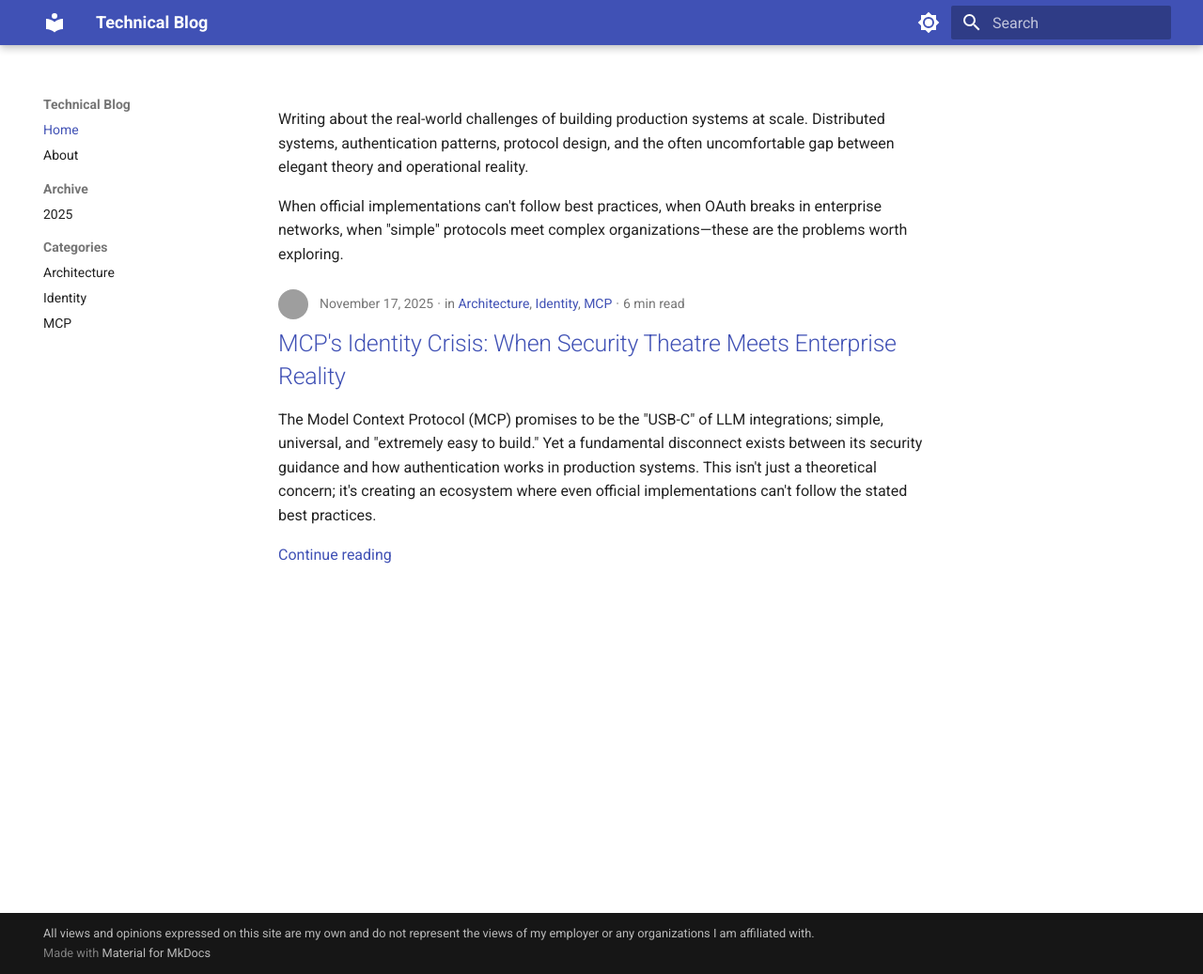
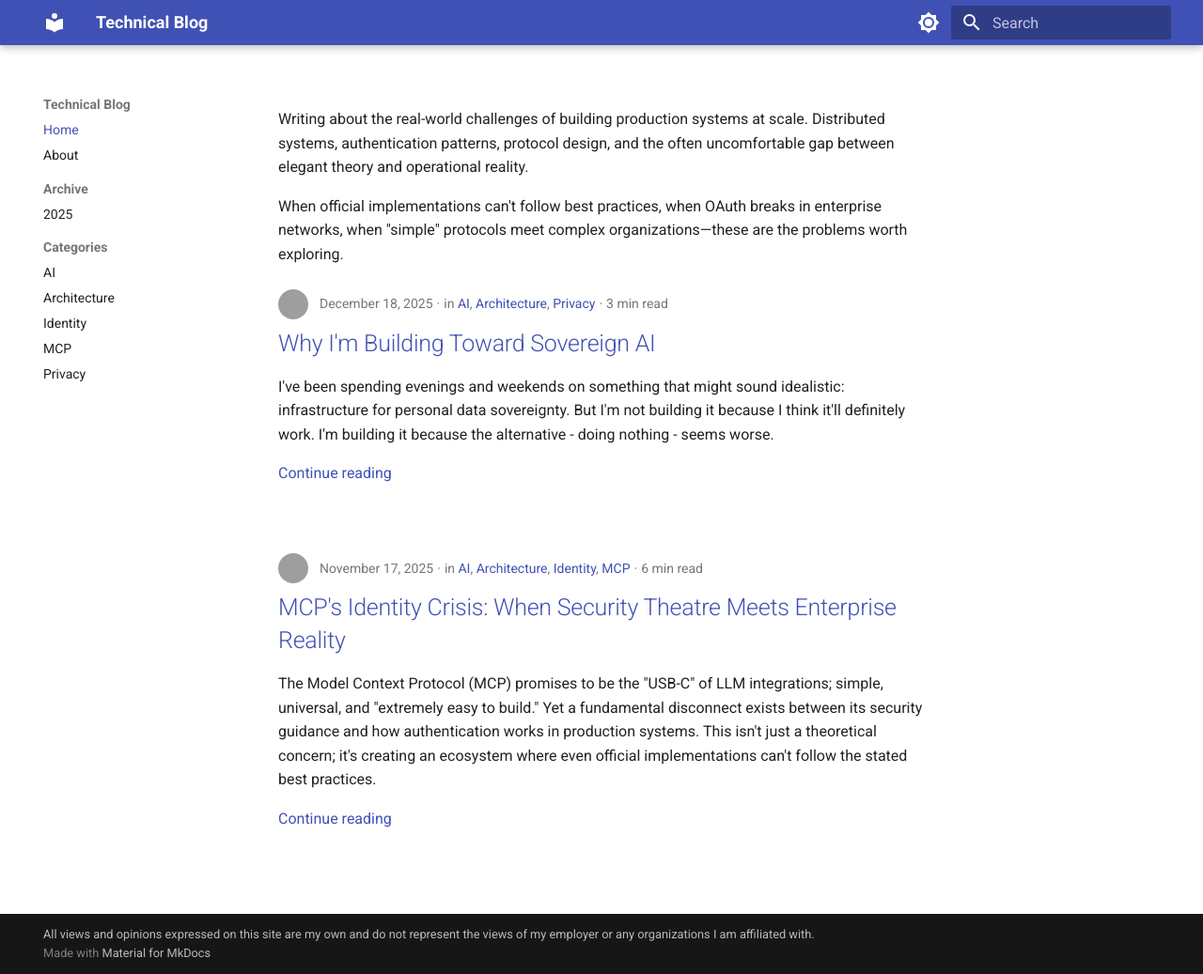
Before and after one commit to peteski22/blog, an MkDocs documentation site: the page built from docs/index.md, in a window 1280 px wide and 1037 px high. Shown: the whole window at 94% size. Built offline with MkDocs 1.6.1 and Material for MkDocs 9.7.7, drawn with Linux system fonts in a browser that asks for light colours; some of the changed lines change nothing that is shown; grey boxes are pictures that could not be loaded.

Commit message:
Sovereign AI blog post + add category to MCP post (#5)

```diff
--- /dev/null
+++ b/docs/posts/building-toward-sovereign-ai.md
@@ -0,0 +1,64 @@
+---
+date: 2025-12-18
+authors:
+  - peteski
+categories:
+  - AI
+  - Architecture
+  - Privacy
+---
+
+# Why I'm Building Toward Sovereign AI
+
+I've been spending evenings and weekends on something that might sound idealistic: infrastructure for personal data sovereignty. But I'm not building it because I think it'll definitely work. I'm building it because the alternative - doing nothing - seems worse.
+
+<!-- more -->
+
+## The Problem
+
+The AI industry runs on a surveillance economy. Your context - browsing history, messages, photos, location patterns, the texture of your daily life - gets harvested, aggregated, and used to train models. You're an unpaid data labourer for systems that may eventually replace you.
+
+This isn't a conspiracy theory. It's the business model. "Free" services aren't free; you pay with your data, and that data has real value. Some economists call this technofeudalism - platforms extracting rent from users who can't meaningfully opt out. They use your context to build AI that serves their interests, not yours. And their interests are straightforward: returns for shareholders, leverage for owners.
+
+## The Concept: Personal Context Infrastructure
+
+I've been working to advance Personal Context Infrastructure (PCI), a concept introduced by Jad Esber and Apurva Chitnis at [koodos](https://blog.koodos.com/p/personal-context-infrastructure). The idea: a local-first architecture where your data stays on your devices.
+
+The core ideas:
+
+**Local-first storage.** Your data lives encrypted on devices you control, synced via CRDTs (using Yjs). No cloud service holds the plaintext.
+
+**Local AI processing.** Small language models (Phi-3, Llama, Mistral) run on-device. Your AI assistant can actually know you - your notes, your preferences, your history - without any of that leaking to external services.
+
+**Zero-knowledge verification.** When services need to verify something about you (age, credentials, income threshold), ZKPs provide the answer without revealing underlying data. You can't train on what you never received. Midnight's privacy-preserving blockchain handles this layer.
+
+**Cryptographic policy enforcement.** User preferences are expressed in S-PAL (Sovereign Privacy & Access Language) - machine-readable policies that smart contracts on Cardano enforce. If your policy says "no access," the transaction fails mathematically. Yes, it's crypto - but proof-of-stake uses less energy than the AI training runs it's designed to constrain, and this is the utility critics always say blockchain should have.
+
+**Community infrastructure.** Between "run your own server" (too hard) and "trust Big Tech" (defeats the purpose) lies a middle path: community organisations - libraries, co-ops, local tech groups - running sovereignty infrastructure for their members.
+
+## Why This Matters for AI
+
+The current trajectory has AI companies hoovering up everything to train ever-larger models. But there's another path: AI that comes to your data instead of your data going to their models.
+
+Small models are getting remarkably capable. An iPhone can run a 3B parameter model locally. WebAssembly brings inference to browsers. The "you need massive scale" argument is weakening.
+
+Sovereign AI means your personal assistant actually works for you. It has context about your life because it runs locally against your encrypted data - not because some company harvested that context and might use it against your interests.
+
+## What I'm Building
+
+I've been documenting the architecture and building initial implementations:
+
+- Encrypted context storage using battle-tested CRDTs
+- Identity management with ephemeral DIDs to prevent tracking
+- Zero-knowledge proof services for verification without disclosure
+- Smart contracts for policy enforcement
+- Agent coordination layer
+- Infrastructure tooling and specifications
+
+It's early. The repos aren't public yet. But the design documents are taking shape, and the pieces are starting to connect.
+
+## Why Bother?
+
+I'm not certain this will succeed. But I'm certain that if we all shrug and accept surveillance as inevitable, it becomes inevitable. The technology for a different path exists. Someone has to build it.
+
+If you're interested in data sovereignty, local-first architecture, or AI that actually serves users - I'll be sharing more as this develops.
--- a/docs/posts/mcp-identity-crisis.md
+++ b/docs/posts/mcp-identity-crisis.md
@@ -3,6 +3,7 @@ date: 2025-11-17
 authors:
   - peteski
 categories:
+  - AI
   - Architecture
   - Identity
   - MCP
```
